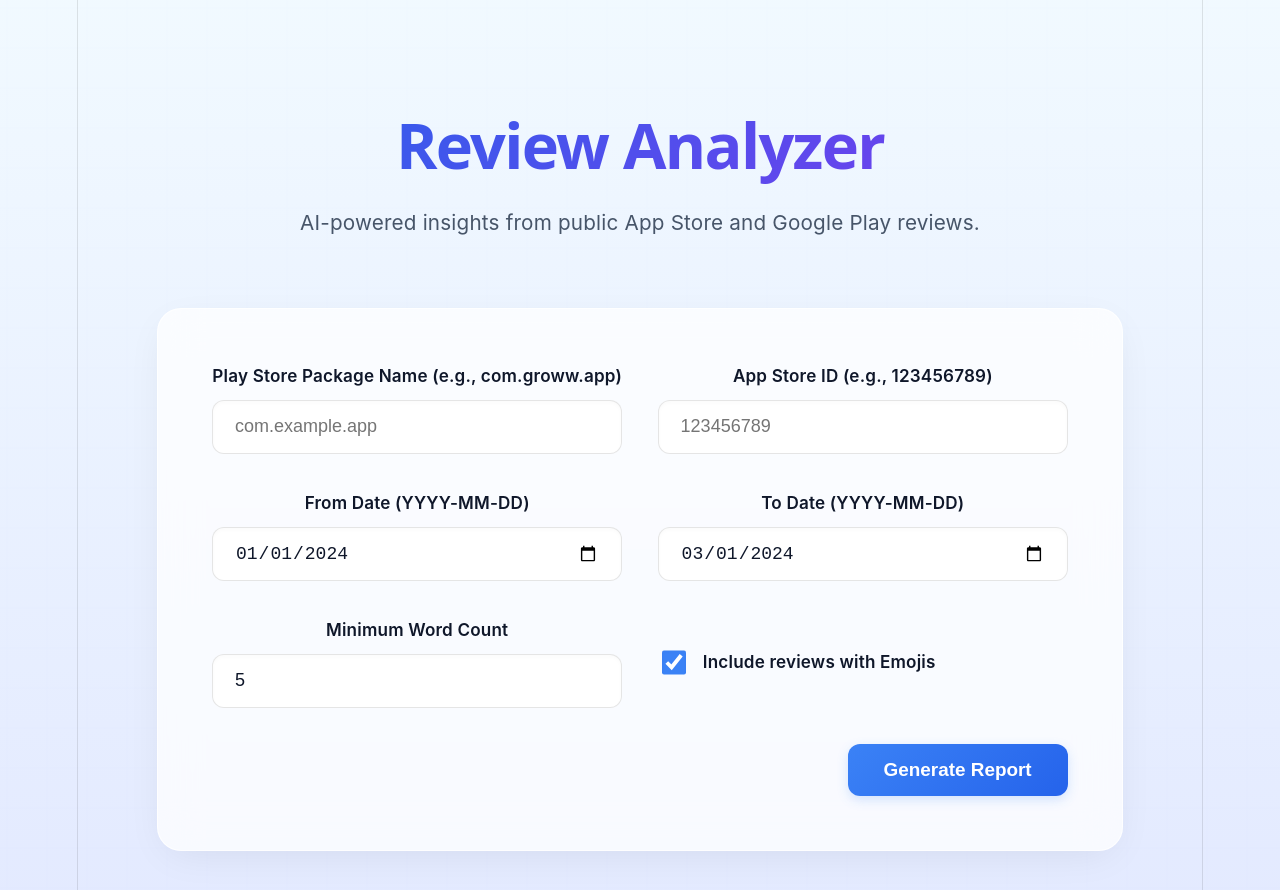
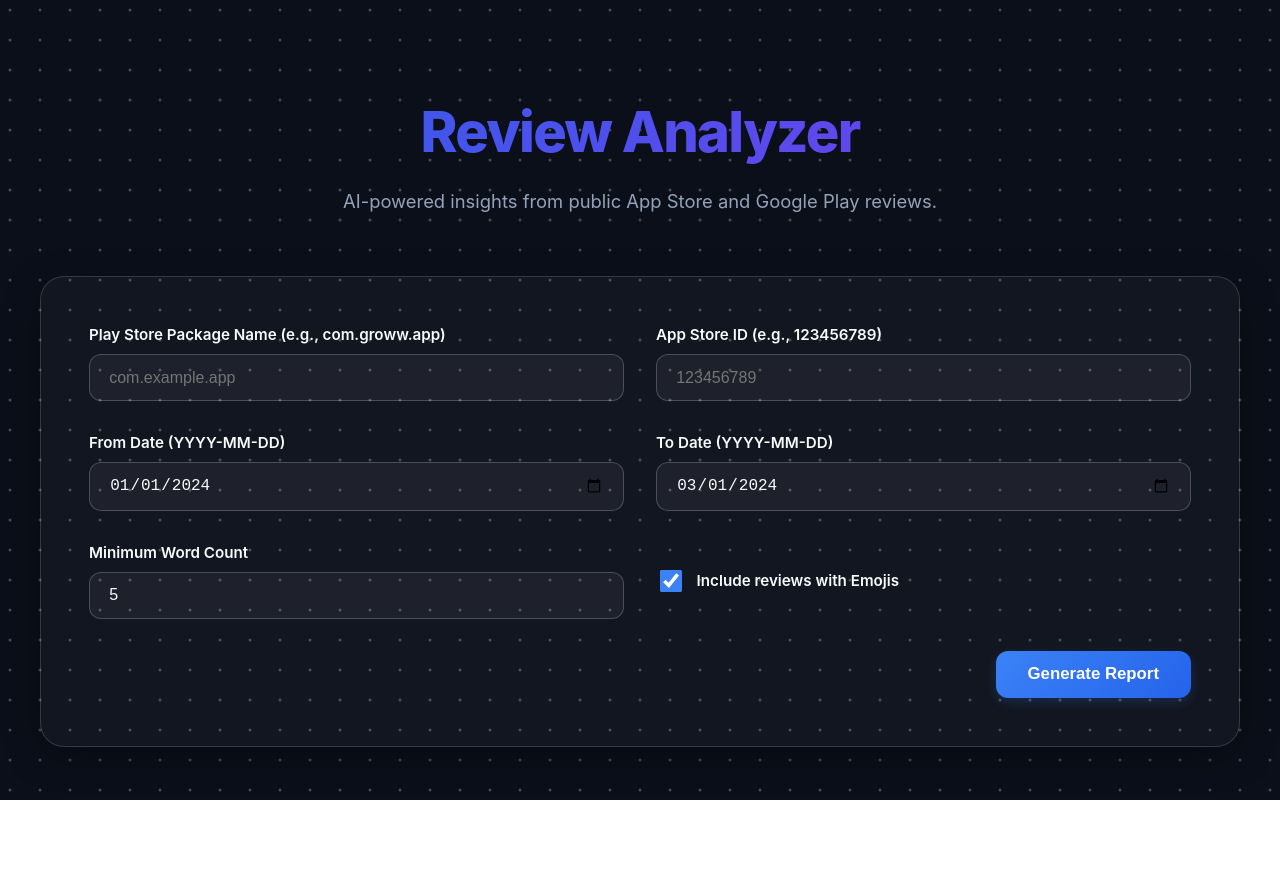
Before and after one commit to ShashankDvd1/Weekly-Product-Review-Pulse, a React (Vite) app in the folder frontend/: page / in a window 1280 px wide. Shown: the top 890 px of the page. After the commit the page ends 859 px from the top, so only its background shows below. Built offline with nearby package versions, Linux system fonts and the light colour scheme.

Commit message:
feat(ui): add interactive canvas dots background and dark glassmorphism theme

```diff
--- a/frontend/src/App.css
+++ b/frontend/src/App.css
@@ -1,12 +1,12 @@
 :root {
-  --bg-color: #f8fafc;
-  --text-main: #0f172a;
-  --text-muted: #475569;
+  --bg-color: #0b0f19;
+  --text-main: #f8fafc;
+  --text-muted: #94a3b8;
   --primary: #3b82f6;
-  --primary-hover: #2563eb;
-  --success: #10b981;
+  --primary-hover: #60a5fa;
+  --success: #34d399;
   --danger: #ef4444;
-  --border: rgba(0, 0, 0, 0.1);
+  --border: rgba(255, 255, 255, 0.1);
 }
 
 @keyframes gradientBG {
@@ -19,27 +19,16 @@ body {
   margin: 0;
   font-family: 'Inter', system-ui, -apple-system, sans-serif;
   color: var(--text-main);
+  background-color: transparent;
   min-height: 100vh;
-
-  /* Vector Space Background */
-  background:
-    linear-gradient(rgba(240, 249, 255, 0.93), rgba(224, 231, 255, 0.93)),
-    repeating-linear-gradient(0deg, transparent, transparent 39px, rgba(59, 130, 246, 0.1) 39px, rgba(59, 130, 246, 0.1) 40px),
-    repeating-linear-gradient(90deg, transparent, transparent 39px, rgba(59, 130, 246, 0.1) 39px, rgba(59, 130, 246, 0.1) 40px);
-  background-color: #f8fafc;
-  background-size: 100% 100%, 40px 40px, 40px 40px;
-  animation: gridFloat 30s linear infinite;
-}
-
-@keyframes gridFloat {
-  0% { background-position: 0 0, 0 0, 0 0; }
-  100% { background-position: 0 0, 40px 40px, 40px 40px; }
 }
 
 .container {
   max-width: 1200px;
   margin: 0 auto;
   padding: 4rem 2rem;
+  position: relative;
+  z-index: 10;
 }
 
 .header {
@@ -65,13 +54,13 @@ body {
 
 /* Glassmorphism cards */
 .form-card, .report-card {
-  background: rgba(255, 255, 255, 0.75);
-  backdrop-filter: blur(20px);
-  -webkit-backdrop-filter: blur(20px);
+  background: rgba(255, 255, 255, 0.03);
+  backdrop-filter: none;
+  -webkit-backdrop-filter: none;
   border-radius: 24px;
   padding: 3rem;
-  border: 1px solid rgba(255, 255, 255, 0.8);
-  box-shadow: 0 10px 40px -10px rgba(0, 0, 0, 0.08);
+  border: 1px solid rgba(255, 255, 255, 0.15);
+  box-shadow: 0 10px 40px -10px rgba(0, 0, 0, 0.5);
   margin-bottom: 3rem;
   transition: transform 0.3s ease, box-shadow 0.3s ease;
 }
@@ -102,19 +91,18 @@ body {
 .input-group input, .input-group select {
   padding: 0.85rem 1.2rem;
   border-radius: 12px;
-  border: 1px solid var(--border);
-  background: rgba(255, 255, 255, 0.9);
+  border: 1px solid rgba(255, 255, 255, 0.2);
+  background: rgba(255, 255, 255, 0.05);
   color: var(--text-main);
   font-size: 1rem;
   transition: all 0.2s;
-  box-shadow: inset 0 2px 4px 0 rgba(0, 0, 0, 0.02);
 }
 
 .input-group input:focus, .input-group select:focus {
   outline: none;
   border-color: var(--primary);
-  box-shadow: 0 0 0 4px rgba(59, 130, 246, 0.15);
-  background: #ffffff;
+  box-shadow: 0 0 0 4px rgba(59, 130, 246, 0.3);
+  background: transparent;
 }
 
 .checkbox-group {
@@ -143,12 +131,13 @@ body {
 
 .stat-box {
   flex: 1;
-  background: rgba(255, 255, 255, 0.6);
-  border: 1px solid rgba(255, 255, 255, 0.8);
+  background: rgba(255, 255, 255, 0.05);
+  border: 1px solid rgba(255, 255, 255, 0.15);
+  backdrop-filter: none;
   padding: 2rem 1.5rem;
   border-radius: 20px;
   text-align: center;
-  box-shadow: 0 4px 15px -3px rgba(0,0,0,0.05);
+  box-shadow: 0 4px 15px -3px rgba(0,0,0,0.3);
   transition: transform 0.2s ease;
 }
 .stat-box:hover {
@@ -216,13 +205,14 @@ body {
 
 /* Themes */
 .theme-card {
-  background: #ffffff;
-  border: 1px solid rgba(0,0,0,0.05);
+  background: rgba(255, 255, 255, 0.05);
+  border: 1px solid rgba(255, 255, 255, 0.15);
+  backdrop-filter: none;
   border-radius: 16px;
   padding: 2.5rem;
   margin-bottom: 2rem;
   transition: all 0.3s cubic-bezier(0.4, 0, 0.2, 1);
-  box-shadow: 0 4px 15px rgba(0,0,0,0.03);
+  box-shadow: 0 4px 15px rgba(0,0,0,0.2);
 }
 
 .theme-card:hover {
@@ -246,18 +236,19 @@ body {
 }
 
 .team-badge {
-  background: #eff6ff;
-  color: #2563eb;
+  background: rgba(59, 130, 246, 0.15);
+  color: #60a5fa;
   padding: 0.4rem 1.2rem;
   border-radius: 999px;
   font-size: 0.9rem;
   font-weight: 700;
   text-transform: uppercase;
   letter-spacing: 0.05em;
+  border: 1px solid rgba(59, 130, 246, 0.3);
 }
 
 .quote-box {
-  background: #f8fafc;
+  background: rgba(255, 255, 255, 0.04);
   border-left: 4px solid var(--primary);
   padding: 1.5rem;
   border-radius: 0 12px 12px 0;
@@ -313,13 +304,13 @@ body {
 }
 
 .alert-warning {
-  background-color: #fefce8;
+  background-color: rgba(234, 179, 8, 0.1);
   border-left: 4px solid #eab308;
   padding: 1.5rem;
   margin-bottom: 3rem;
   border-radius: 12px;
-  color: #854d0e;
-  box-shadow: 0 4px 15px rgba(0,0,0,0.05);
+  color: #fde047;
+  box-shadow: 0 4px 15px rgba(0,0,0,0.2);
   font-size: 1.05rem;
   line-height: 1.5;
 }
--- a/frontend/src/App.jsx
+++ b/frontend/src/App.jsx
@@ -1,5 +1,6 @@
 import React, { useState } from 'react';
 import './App.css';
+import CanvasDots from './CanvasDots';
 
 function App() {
   const [formData, setFormData] = useState({
@@ -112,8 +113,10 @@ function App() {
   }, {}) : {};
 
   return (
-    <div className="container">
-      <header className="header">
+    <>
+      <CanvasDots />
+      <div className="container">
+        <header className="header">
         <h1>Review Analyzer</h1>
         <p>AI-powered insights from public App Store and Google Play reviews.</p>
       </header>
@@ -247,6 +250,7 @@ function App() {
         </div>
       )}
     </div>
+    </>
   );
 }
 
--- /dev/null
+++ b/frontend/src/CanvasDots.jsx
@@ -0,0 +1,124 @@
+import React, { useEffect, useRef } from 'react';
+
+const CanvasDots = () => {
+  const canvasRef = useRef(null);
+
+  useEffect(() => {
+    const canvas = canvasRef.current;
+    const ctx = canvas.getContext('2d');
+    let width = canvas.width = window.innerWidth;
+    let height = canvas.height = window.innerHeight;
+
+    let mouse = { x: -1000, y: -1000 };
+
+    const handleMouseMove = (e) => {
+      mouse.x = e.clientX;
+      mouse.y = e.clientY;
+    };
+
+    const handleMouseLeave = () => {
+      mouse.x = -1000;
+      mouse.y = -1000;
+    };
+
+    const handleResize = () => {
+      width = canvas.width = window.innerWidth;
+      height = canvas.height = window.innerHeight;
+      initDots();
+    };
+
+    window.addEventListener('mousemove', handleMouseMove);
+    window.addEventListener('mouseout', handleMouseLeave);
+    window.addEventListener('resize', handleResize);
+
+    const dots = [];
+    const spacing = 30; // Grid spacing between dots
+
+    function initDots() {
+      dots.length = 0;
+      // Add a little padding to the grid so edges don't look empty
+      for (let x = -50; x < width + 50; x += spacing) {
+        for (let y = -50; y < height + 50; y += spacing) {
+          dots.push({
+            ox: x,
+            oy: y,
+            x: x,
+            y: y
+          });
+        }
+      }
+    }
+
+    initDots();
+
+    // Interaction radius
+    const radius = 120;
+
+    let animationFrameId;
+
+    function animate() {
+      // Fill background to ensure it is visible and not hidden by body background
+      ctx.fillStyle = '#0b0f19'; // Deep dark background
+      ctx.fillRect(0, 0, width, height);
+
+      ctx.fillStyle = 'rgba(255, 255, 255, 0.25)'; // Bright dots
+
+      for (let i = 0; i < dots.length; i++) {
+        const dot = dots[i];
+
+        // Calculate distance to mouse
+        const dx = mouse.x - dot.ox;
+        const dy = mouse.y - dot.oy;
+        const dist = Math.sqrt(dx * dx + dy * dy);
+
+        // Bubble effect: push away from cursor
+        if (dist < radius) {
+          const force = (radius - dist) / radius;
+          const angle = Math.atan2(dy, dx);
+          // Push away up to 40 pixels
+          const targetX = dot.ox - Math.cos(angle) * force * 40;
+          const targetY = dot.oy - Math.sin(angle) * force * 40;
+
+          dot.x += (targetX - dot.x) * 0.15;
+          dot.y += (targetY - dot.y) * 0.15;
+        } else {
+          // Return smoothly to original position
+          dot.x += (dot.ox - dot.x) * 0.1;
+          dot.y += (dot.oy - dot.y) * 0.1;
+        }
+
+        ctx.beginPath();
+        ctx.arc(dot.x, dot.y, 1.5, 0, Math.PI * 2);
+        ctx.fill();
+      }
+
+      animationFrameId = requestAnimationFrame(animate);
+    }
+
+    animate();
+
+    return () => {
+      window.removeEventListener('mousemove', handleMouseMove);
+      window.removeEventListener('mouseout', handleMouseLeave);
+      window.removeEventListener('resize', handleResize);
+      cancelAnimationFrame(animationFrameId);
+    };
+  }, []);
+
+  return (
+    <canvas
+      ref={canvasRef}
+      style={{
+        position: 'fixed',
+        top: 0,
+        left: 0,
+        width: '100vw',
+        height: '100vh',
+        pointerEvents: 'none',
+        zIndex: -1
+      }}
+    />
+  );
+};
+
+export default CanvasDots;
--- a/frontend/src/index.css
+++ b/frontend/src/index.css
@@ -1,70 +1,4 @@
-:root {
-  --text: #6b6375;
-  --text-h: #08060d;
-  --bg: #fff;
-  --border: #e5e4e7;
-  --code-bg: #f4f3ec;
-  --accent: #aa3bff;
-  --accent-bg: rgba(170, 59, 255, 0.1);
-  --accent-border: rgba(170, 59, 255, 0.5);
-  --social-bg: rgba(244, 243, 236, 0.5);
-  --shadow:
-    rgba(0, 0, 0, 0.1) 0 10px 15px -3px, rgba(0, 0, 0, 0.05) 0 4px 6px -2px;
-
-  --sans: system-ui, 'Segoe UI', Roboto, sans-serif;
-  --heading: system-ui, 'Segoe UI', Roboto, sans-serif;
-  --mono: ui-monospace, Consolas, monospace;
-
-  font: 18px/145% var(--sans);
-  letter-spacing: 0.18px;
-  color-scheme: light dark;
-  color: var(--text);
-  background: var(--bg);
-  font-synthesis: none;
-  text-rendering: optimizeLegibility;
-  -webkit-font-smoothing: antialiased;
-  -moz-osx-font-smoothing: grayscale;
-
-  @media (max-width: 1024px) {
-    font-size: 16px;
-  }
-}
-
-@media (prefers-color-scheme: dark) {
-  :root {
-    --text: #9ca3af;
-    --text-h: #f3f4f6;
-    --bg: #16171d;
-    --border: #2e303a;
-    --code-bg: #1f2028;
-    --accent: #c084fc;
-    --accent-bg: rgba(192, 132, 252, 0.15);
-    --accent-border: rgba(192, 132, 252, 0.5);
-    --social-bg: rgba(47, 48, 58, 0.5);
-    --shadow:
-      rgba(0, 0, 0, 0.4) 0 10px 15px -3px, rgba(0, 0, 0, 0.25) 0 4px 6px -2px;
-  }
-
-  #social .button-icon {
-    filter: invert(1) brightness(2);
-  }
-}
-
-body {
-  margin: 0;
-}
-
-#root {
-  width: 1126px;
-  max-width: 100%;
-  margin: 0 auto;
-  text-align: center;
-  border-inline: 1px solid var(--border);
-  min-height: 100svh;
-  display: flex;
-  flex-direction: column;
-  box-sizing: border-box;
-}
+/* Cleared default Vite styles to prevent conflicts with App.css */
 
 h1,
 h2 {
```
Also changed, not shown: 1 other file (tests, documents, lock files or other folders).
